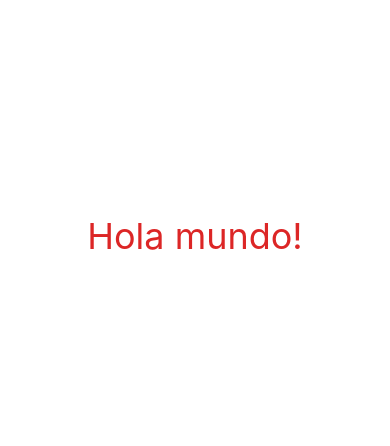
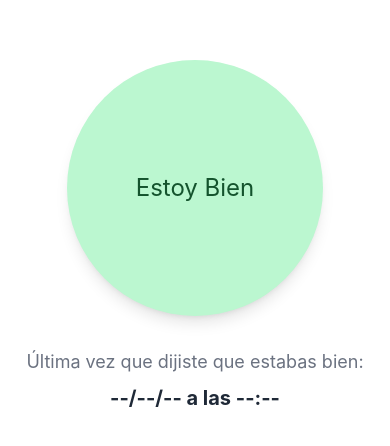
Before and after one commit to laureanojuarez/are-you-ok, a React Native app: screen / in a window 390 px wide. Shown: the part 186-632 px from the top of the page. Built offline with nearby package versions, Linux system fonts and the light colour scheme.

Commit message:
feat: Introduce 'Are you ok?' confirmation flow with timer and update `react-native-reanimated`.

```diff
--- a/App.js
+++ b/App.js
@@ -1,21 +1,71 @@
 import { StatusBar } from 'expo-status-bar';
-import { StyleSheet, Text, View } from 'react-native';
+import { Text, TouchableOpacity, View } from 'react-native';
+import { SafeAreaProvider } from 'react-native-safe-area-context';
 import './global.css'
+import { useEffect, useState } from 'react';
 
 export default function App() {
+  const [isWell, setIsWell] = useState(false);
+  const [timeLeft, setTimeLeft] = useState(15);
+  const [lastConfirmed, setLastConfirmed] = useState(null);
+
+  useEffect(() => {
+    let interval = null;
+
+    if (isWell && timeLeft > 0) {
+      interval = setInterval(() => {
+        setTimeLeft((prev) => prev - 1);
+      }, 1000);
+    } else if (timeLeft === 0) {
+      setIsWell(false);
+      setTimeLeft(15); // Reset timer for next time
+    }
+
+    return () => {
+      if (interval) clearInterval(interval);
+    };
+  }, [isWell, timeLeft]);
+
+  const handlePress = () => {
+    setIsWell(true);
+    setLastConfirmed(new Date());
+  };
+
+  const formatTime = (date) => {
+    if (!date) return "--/--/-- a las --:--";
+    const pad = (n) => n.toString().padStart(2, '0');
+    return `${date.getDate()}/${date.getMonth() + 1}/${date.getFullYear()} a las ${date.getHours()}:${pad(date.getMinutes())}`;
+  };
+
   return (
-    <View style={styles.container}>
-      <Text className="text-4xl text-red-600">Hola mundo!</Text>
-      <StatusBar style="auto" />
-    </View>
+    <SafeAreaProvider>
+      <View className="flex-1 items-center justify-center bg-white">
+        <StatusBar style="auto" />
+
+        {isWell ? (
+          <View className="bg-white w-64 h-64 rounded-full items-center justify-center border-2 border-gray-100">
+               <Text className="text-2xl font-italic text-center p-4">
+                  Vuelve en {timeLeft} segundos
+              </Text>
+          </View>
+        ) : (
+          <TouchableOpacity
+            className="bg-green-200 w-64 h-64 rounded-full items-center justify-center shadow-lg active:bg-green-300 transition-all"
+            onPress={handlePress}
+          >
+            <Text className="text-2xl font-italic text-green-900">Estoy Bien</Text>
+          </TouchableOpacity>
+        )}
+
+        <View className="mt-8 items-center px-6">
+          <Text className="text-lg text-gray-500 font-italic text-center">
+            Última vez que dijiste que estabas bien:
+          </Text>
+          <Text className="text-xl font-bold text-gray-800 mt-2">
+              {formatTime(lastConfirmed)}
+          </Text>
+        </View>
+      </View>
+    </SafeAreaProvider>
   );
 }
-
-const styles = StyleSheet.create({
-  container: {
-    flex: 1,
-    backgroundColor: '#fff',
-    alignItems: 'center',
-    justifyContent: 'center',
-  },
-});
--- a/babel.config.js
+++ b/babel.config.js
@@ -4,6 +4,7 @@ module.exports = function (api) {
     presets: [
       ["babel-preset-expo", { jsxImportSource: "nativewind" }],
       "nativewind/babel",
+      "react-native-reanimated/plugin",
     ],
   };
 };
--- a/package.json
+++ b/package.json
@@ -16,7 +16,7 @@
     "prettier-plugin-tailwindcss": "^0.5.14",
     "react": "19.1.0",
     "react-native": "0.81.5",
-    "react-native-reanimated": "~4.1.1",
+    "react-native-reanimated": "~3.16.1",
     "react-native-safe-area-context": "~5.6.0",
     "tailwindcss": "^3.4.19"
   },
```
Also changed, not shown: 1 other file (tests, documents, lock files or other folders).
